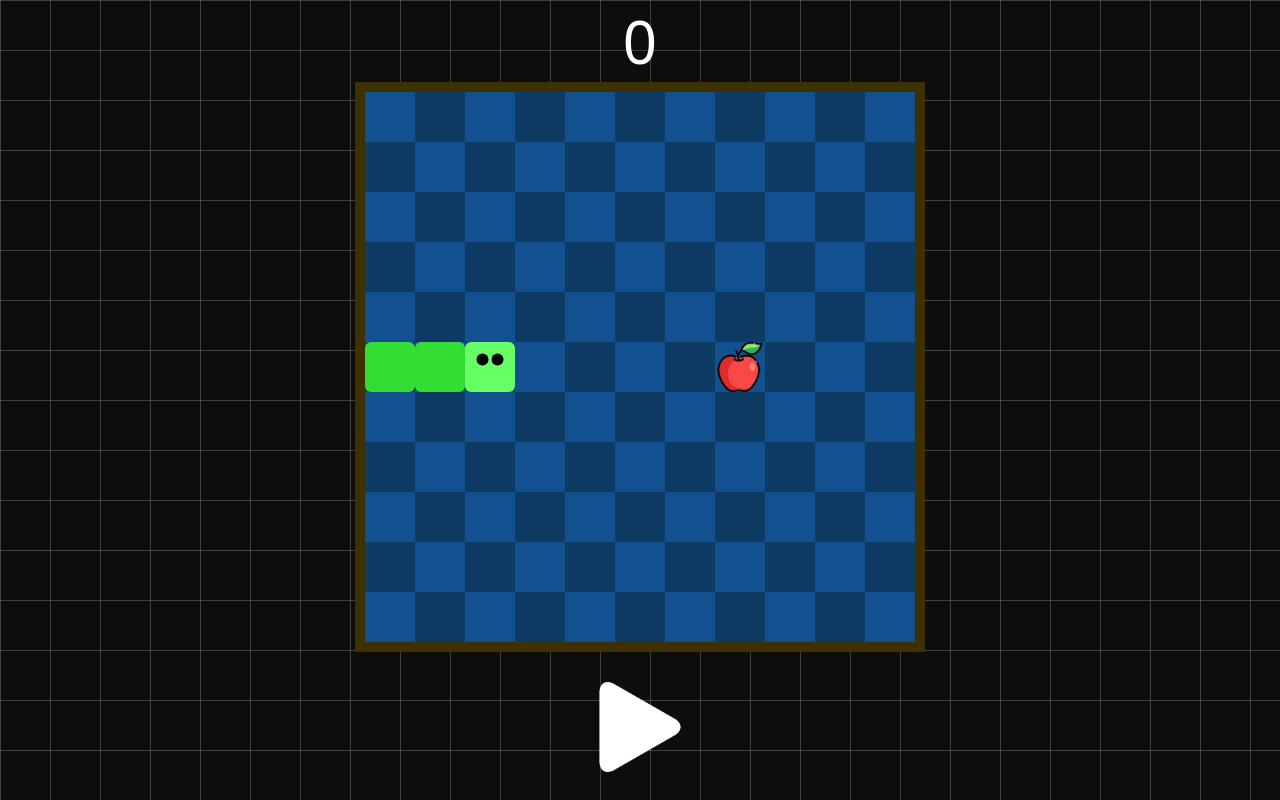
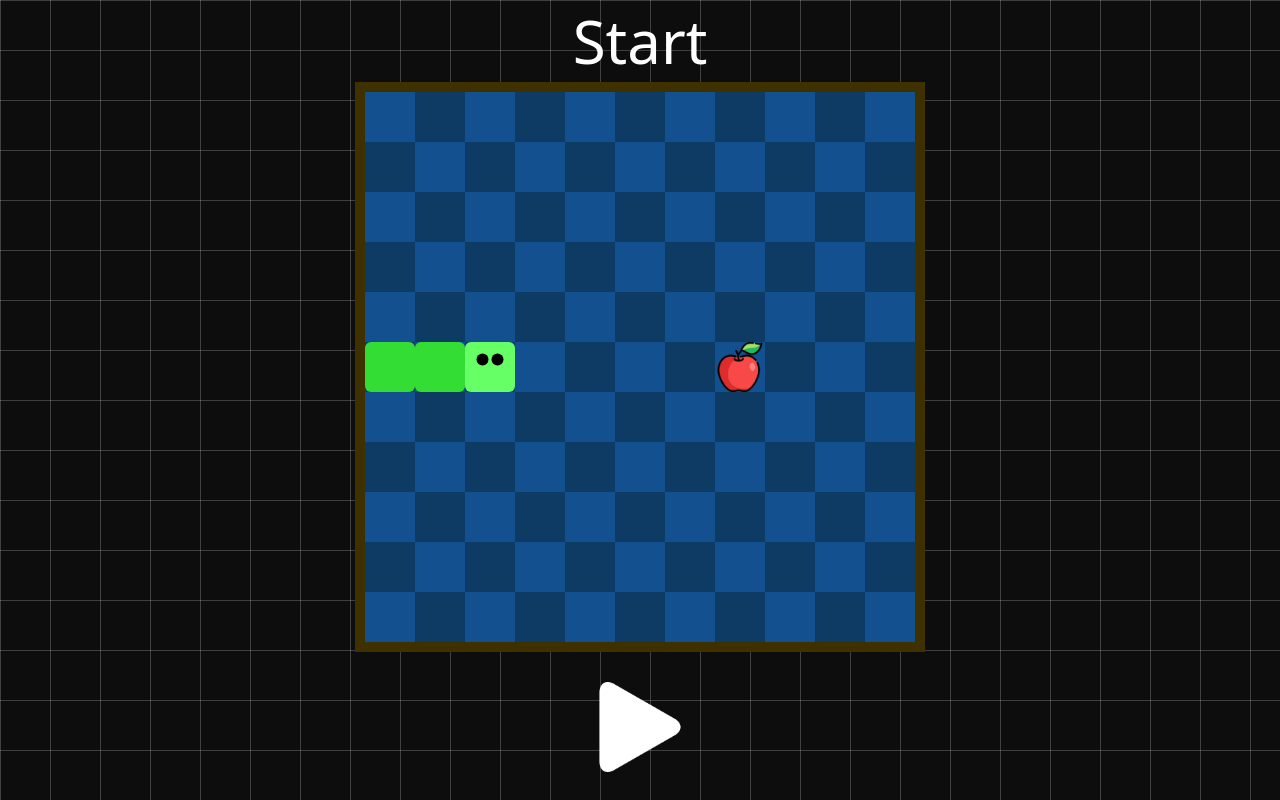
Before and after one commit to filipeavila7/cobrinha-js, a plain HTML site: page index.html in a window 1280 px wide. Drawn offline with Linux system fonts and the light colour scheme; a web font is replaced by a local one.

```diff
--- a/index.html
+++ b/index.html
@@ -8,7 +8,7 @@
 </head>
 <body>
     <div class="status">
-        <p id="contador">0</p>
+        <p id="contador">Start</p>
     </div>
     <main>
         <canvas id="game" width="550" height="550" ></canvas>
```
